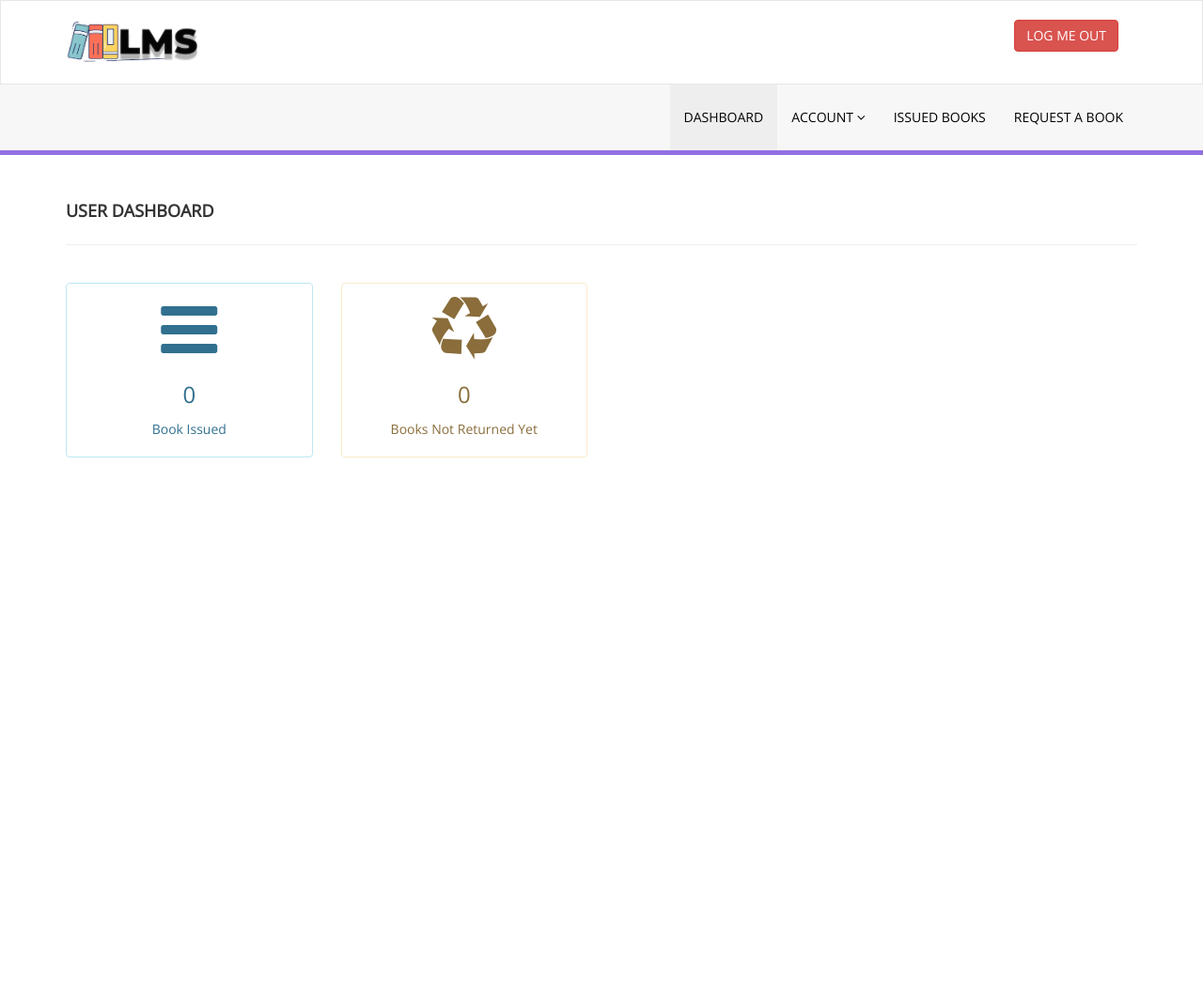
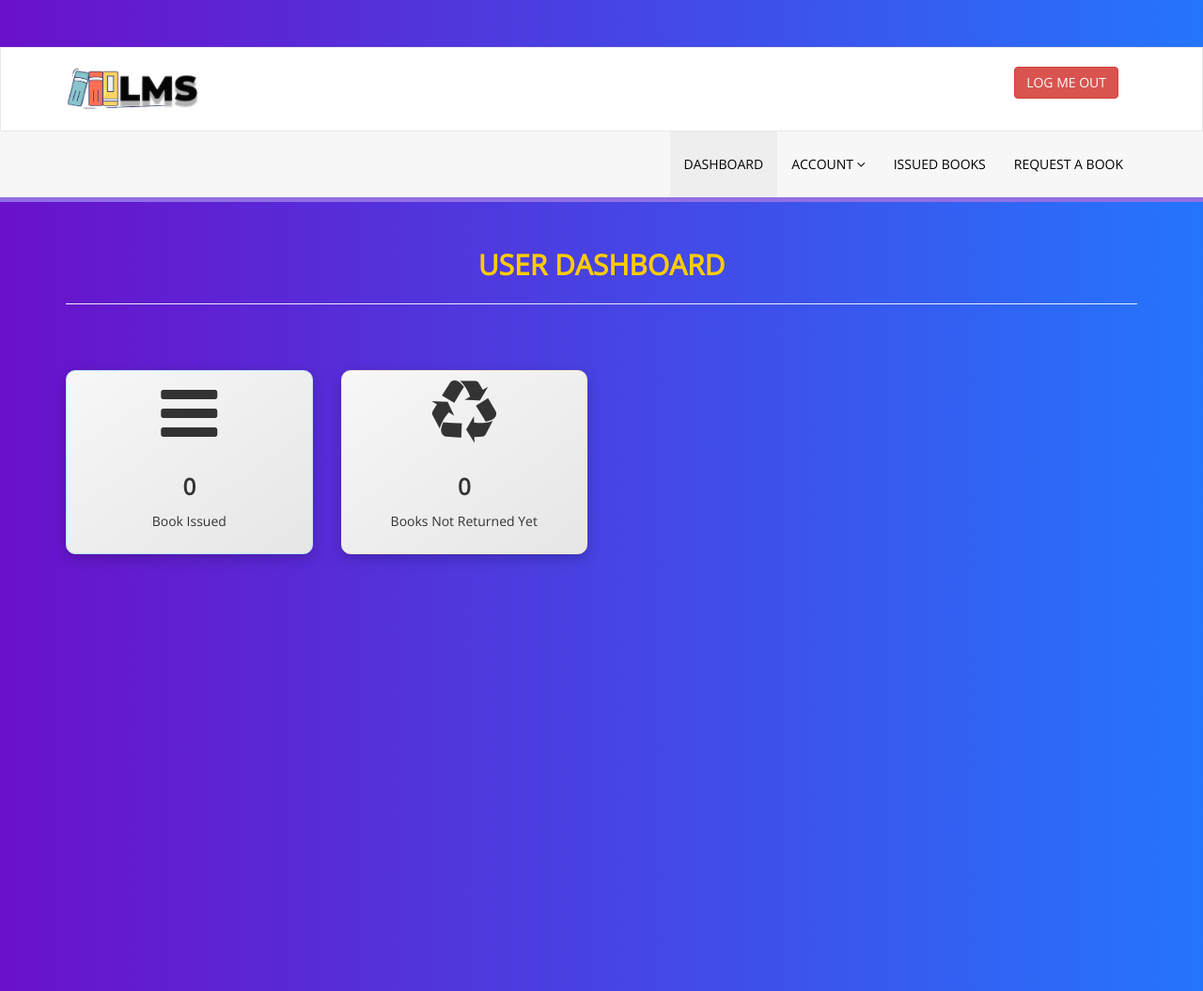
Before and after one commit to suhail22a/Library-Mangement-System, a PHP site: page /dashboard.php in a window 1280 px wide. Shown: the whole page at 94% size. Before the commit the page ends 487 px from the top, so only its background shows below. Run offline with PHP 8.4, Linux system fonts and the light colour scheme; a user stored in the database is signed in; data comes from the database, SQL or seed files in the repository.

Commit message:
Update dashboard.php

```diff
--- a/dashboard.php
+++ b/dashboard.php
@@ -2,11 +2,9 @@
 session_start();
 error_reporting(0);
 include('includes/config.php');
-if(strlen($_SESSION['login'])==0)
-  {
+if(strlen($_SESSION['login'])==0) {
     header('location:index.php');
-}
-else{?>
+} else { ?>
 <!DOCTYPE html>
 <html xmlns="http://www.w3.org/1999/xhtml">
 <head>
@@ -21,29 +19,84 @@ else{?>
     <link href="assets/css/font-awesome.css" rel="stylesheet" />
     <!-- CUSTOM STYLE  -->
     <link href="assets/css/style.css" rel="stylesheet" />
+    <link rel="stylesheet" href="https://cdnjs.cloudflare.com/ajax/libs/animate.css/4.1.1/animate.min.css" />
     <!-- GOOGLE FONT -->
-    <link href='http://fonts.googleapis.com/css?family=Open+Sans' rel='stylesheet' type='text/css' />
-
+    <link href='https://fonts.googleapis.com/css?family=Open+Sans' rel='stylesheet' type='text/css' />
+    <style>
+        body {
+            background: linear-gradient(to right, #6a11cb, #2575fc);
+            color: #fff;
+            font-family: 'Open Sans', sans-serif;
+            padding-top: 50px;
+        }
+        .header-line {
+            font-size: 30px;
+            text-align: center;
+            margin-bottom: 40px;
+            color: #ffcc00;
+            animation: fadeInDown 1s ease-in-out;
+        }
+        .back-widget-set {
+            background-color: #ffffff;
+            color: #333;
+            transition: transform 0.4s, box-shadow 0.4s;
+            border-radius: 10px;
+            box-shadow: 0 5px 15px rgba(0, 0, 0, 0.2);
+            padding: 20px;
+            text-align: center;
+            background: linear-gradient(145deg, #f7f7f7, #e6e6e6);
+        }
+        .back-widget-set:hover {
+            transform: translateY(-10px);
+            box-shadow: 0 10px 30px rgba(0, 0, 0, 0.3);
+        }
+        .back-widget-set i {
+            animation: bounce 2s infinite;
+            color: #333;
+        }
+        .alert h3 {
+            font-size: 24px;
+            font-weight: bold;
+        }
+        @keyframes bounce {
+            0%, 100% {
+                transform: translateY(0);
+            }
+            50% {
+                transform: translateY(-10px);
+            }
+        }
+        @keyframes fadeInDown {
+            from {
+                opacity: 0;
+                transform: translateY(-20px);
+            }
+            to {
+                opacity: 1;
+                transform: translateY(0);
+            }
+        }
+        @media (max-width: 768px) {
+            .header-line {
+                font-size: 24px;
+            }
+        }
+    </style>
 </head>
 <body>
     <!------MENU SECTION START-->
-<?php include('includes/header.php');?>
+    <?php include('includes/header.php'); ?>
     <!-- MENU SECTION END-->
+
     <div class="content-wrapper">
         <div class="container">
             <div class="row pad-botm">
                 <div class="col-md-12">
-                <h4 class="header-line">User DASHBOARD</h4>
-
+                    <h4 class="header-line animate__animated animate__fadeInDown">User DASHBOARD</h4>
                 </div>
-
             </div>
 
             <div class="row">
-
-
-
-
                 <div class="col-md-3 col-sm-3 col-xs-6">
                     <div class="alert alert-info back-widget-set text-center">
                         <i class="fa fa-bars fa-5x"></i>
@@ -56,8 +109,7 @@ $query1->execute();
                         $results1=$query1->fetchAll(PDO::FETCH_OBJ);
                         $issuedbooks=$query1->rowCount();
                         ?>
-
-                            <h3><?php echo htmlentities($issuedbooks);?> </h3>
+                        <h3><?php echo htmlentities($issuedbooks); ?> </h3>
                         Book Issued
                     </div>
                 </div>
@@ -75,24 +127,17 @@ $query2->execute();
                         $results2=$query2->fetchAll(PDO::FETCH_OBJ);
                         $returnedbooks=$query2->rowCount();
                         ?>
-
-                            <h3><?php echo htmlentities($returnedbooks);?></h3>
+                        <h3><?php echo htmlentities($returnedbooks); ?></h3>
                         Books Not Returned Yet
                     </div>
                 </div>
             </div>
-
-
-
         </div>
     </div>
-     <!-- CONTENT-WRAPPER SECTION END-->
-    <!-- JAVASCRIPT FILES PLACED AT THE BOTTOM TO REDUCE THE LOADING TIME  -->
-    <!-- CORE JQUERY  -->
+
+    <!-- JAVASCRIPT FILES PLACED AT THE BOTTOM TO REDUCE LOADING TIME -->
     <script src="assets/js/jquery-1.10.2.js"></script>
-    <!-- BOOTSTRAP SCRIPTS  -->
     <script src="assets/js/bootstrap.js"></script>
-      <!-- CUSTOM SCRIPTS  -->
     <script src="assets/js/custom.js"></script>
 </body>
 </html>
```
Lines whose indentation alone changed are shown as unchanged.
